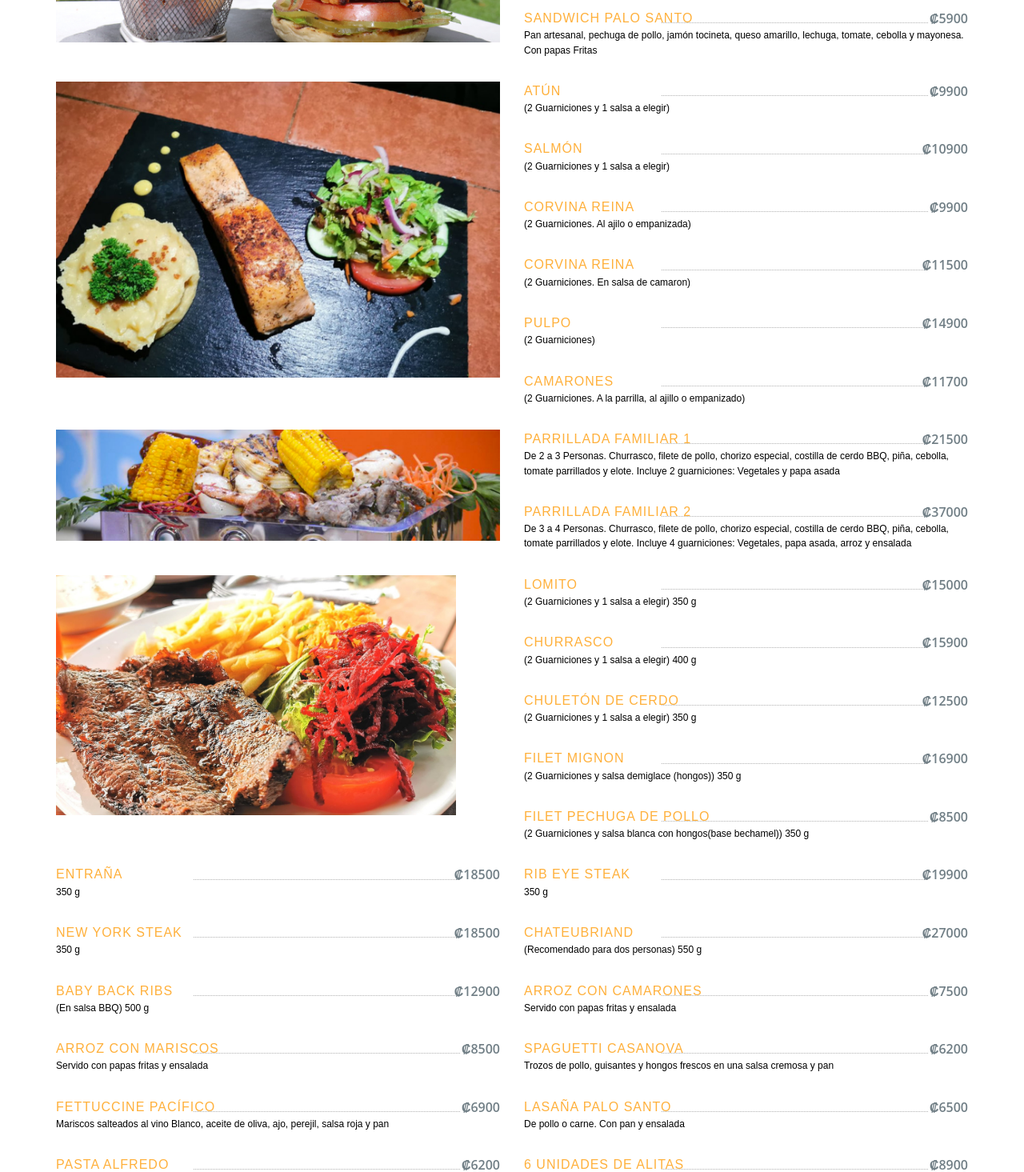
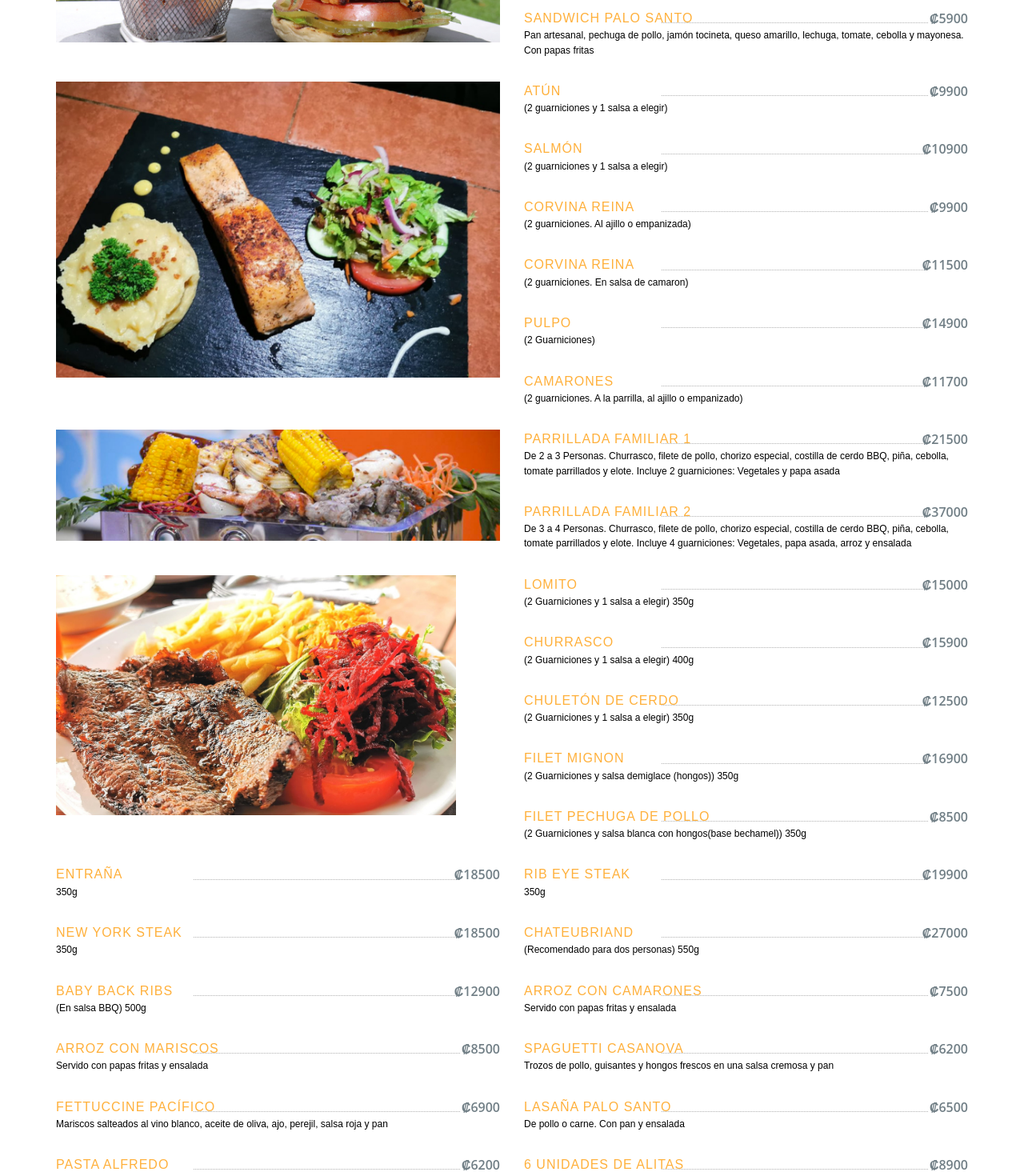
Before and after one commit to Watermenus/Palo-Santo-506, a plain HTML site: page index.html in a window 1280 px wide. Shown: the part 3400-4865 px from the top of the page at 80% size. Drawn offline with Linux system fonts and the light colour scheme; a web font is replaced by a local one.

Commit message:
ortografia

```diff
--- a/index.html
+++ b/index.html
@@ -183,7 +183,7 @@
                         <span style="left: 166px; right: 44px;" class="menu-line"></span>
             <span class="menu-price">₡4500</span>
             </span>
-            <span class="menu-subtitle">Con hierbas del huerto salsa chipotle y salsa culantro</span>
+            <span class="menu-subtitle">Con hierbas del huerto, salsa chipotle y salsa culantro</span>
           </div>
           <!--/ Entraditas -->
 
@@ -327,7 +327,7 @@
                         <span style="left: 166px; right: 44px;" class="menu-line"></span>
             <span class="menu-price">₡5900</span>
             </span>
-            <span class="menu-subtitle">Pan artesanal, pechuga de pollo, jamón tocineta, queso amarillo, lechuga, tomate, cebolla y mayonesa. Con papas Fritas</span>
+            <span class="menu-subtitle">Pan artesanal, pechuga de pollo, jamón tocineta, queso amarillo, lechuga, tomate, cebolla y mayonesa. Con papas fritas</span>
           </div>
 
           <!--/ Hamburguesas y Mas -->
@@ -341,7 +341,7 @@
                         <span style="left: 166px; right: 44px;" class="menu-line"></span>
             <span class="menu-price">₡9900</span>
             </span>
-            <span class="menu-subtitle">(2 Guarniciones y 1 salsa a elegir)</span>
+            <span class="menu-subtitle">(2 guarniciones y 1 salsa a elegir)</span>
           </div>
           <div class="mix category-11 menu-restaurant" data-myorder="2">
             <span class="clearfix">
@@ -349,7 +349,7 @@
                         <span style="left: 166px; right: 44px;" class="menu-line"></span>
             <span class="menu-price">₡10900</span>
             </span>
-            <span class="menu-subtitle">(2 Guarniciones y 1 salsa a elegir)</span>
+            <span class="menu-subtitle">(2 guarniciones y 1 salsa a elegir)</span>
           </div>
            <div class="mix category-11 menu-restaurant" data-myorder="2">
             <span class="clearfix">
@@ -357,7 +357,7 @@
                         <span style="left: 166px; right: 44px;" class="menu-line"></span>
             <span class="menu-price">₡9900</span>
             </span>
-            <span class="menu-subtitle">(2 Guarniciones. Al ajilo o empanizada)</span>
+            <span class="menu-subtitle">(2 guarniciones. Al ajillo o empanizada)</span>
           </div>
            <div class="mix category-11 menu-restaurant" data-myorder="2">
             <span class="clearfix">
@@ -365,7 +365,7 @@
                         <span style="left: 166px; right: 44px;" class="menu-line"></span>
             <span class="menu-price">₡11500</span>
             </span>
-            <span class="menu-subtitle">(2 Guarniciones. En salsa de camaron)</span>
+            <span class="menu-subtitle">(2 guarniciones. En salsa de camaron)</span>
           </div>
            <div class="mix category-11 menu-restaurant" data-myorder="2">
             <span class="clearfix">
@@ -381,7 +381,7 @@
                         <span style="left: 166px; right: 44px;" class="menu-line"></span>
             <span class="menu-price">₡11700</span>
             </span>
-            <span class="menu-subtitle">(2 Guarniciones. A la parrilla, al ajillo o empanizado)</span>
+            <span class="menu-subtitle">(2 guarniciones. A la parrilla, al ajillo o empanizado)</span>
           </div>
           <!--/ Del mar -->
 
@@ -423,7 +423,7 @@
                         <span style="left: 166px; right: 44px;" class="menu-line"></span>
             <span class="menu-price">₡15000</span>
             </span>
-            <span class="menu-subtitle">(2 Guarniciones y 1 salsa a elegir) 350 g</span>
+            <span class="menu-subtitle">(2 Guarniciones y 1 salsa a elegir) 350g</span>
           </div>
            <div class="mix category-9 menu-restaurant" data-myorder="2">
             <span class="clearfix">
@@ -431,7 +431,7 @@
                         <span style="left: 166px; right: 44px;" class="menu-line"></span>
             <span class="menu-price">₡15900</span>
             </span>
-            <span class="menu-subtitle">(2 Guarniciones y 1 salsa a elegir) 400 g</span>
+            <span class="menu-subtitle">(2 Guarniciones y 1 salsa a elegir) 400g</span>
           </div>
           <div class="mix category-9 menu-restaurant" data-myorder="2">
             <span class="clearfix">
@@ -439,7 +439,7 @@
                         <span style="left: 166px; right: 44px;" class="menu-line"></span>
             <span class="menu-price">₡12500</span>
             </span>
-            <span class="menu-subtitle">(2 Guarniciones y 1 salsa a elegir) 350 g</span>
+            <span class="menu-subtitle">(2 Guarniciones y 1 salsa a elegir) 350g</span>
           </div>
            <div class="mix category-9 menu-restaurant" data-myorder="2">
             <span class="clearfix">
@@ -447,7 +447,7 @@
                         <span style="left: 166px; right: 44px;" class="menu-line"></span>
             <span class="menu-price">₡16900</span>
             </span>
-            <span class="menu-subtitle">(2 Guarniciones y salsa demiglace (hongos)) 350 g</span>
+            <span class="menu-subtitle">(2 Guarniciones y salsa demiglace (hongos)) 350g</span>
           </div>
            <div class="mix category-9 menu-restaurant" data-myorder="2">
             <span class="clearfix">
@@ -455,7 +455,7 @@
                         <span style="left: 166px; right: 44px;" class="menu-line"></span>
             <span class="menu-price">₡8500</span>
             </span>
-            <span class="menu-subtitle">(2 Guarniciones y salsa blanca con hongos(base bechamel)) 350 g</span>
+            <span class="menu-subtitle">(2 Guarniciones y salsa blanca con hongos(base bechamel)) 350g</span>
           </div>
 
 
@@ -469,7 +469,7 @@
                         <span style="left: 166px; right: 44px;" class="menu-line"></span>
             <span class="menu-price">₡18500</span>
             </span>
-            <span class="menu-subtitle">350 g</span>
+            <span class="menu-subtitle">350g</span>
           </div>
           <div class="mix category-8 menu-restaurant" data-myorder="2">
             <span class="clearfix">
@@ -477,7 +477,7 @@
                         <span style="left: 166px; right: 44px;" class="menu-line"></span>
             <span class="menu-price">₡19900</span>
             </span>
-            <span class="menu-subtitle">350 g</span>
+            <span class="menu-subtitle">350g</span>
           </div>
             <div class="mix category-8 menu-restaurant" data-myorder="2">
             <span class="clearfix">
@@ -485,7 +485,7 @@
                         <span style="left: 166px; right: 44px;" class="menu-line"></span>
             <span class="menu-price">₡18500</span>
             </span>
-            <span class="menu-subtitle">350 g</span>
+            <span class="menu-subtitle">350g</span>
           </div>
            <div class="mix category-8 menu-restaurant" data-myorder="2">
             <span class="clearfix">
@@ -493,7 +493,7 @@
                         <span style="left: 166px; right: 44px;" class="menu-line"></span>
             <span class="menu-price">₡27000</span>
             </span>
-            <span class="menu-subtitle">(Recomendado para dos personas) 550 g</span>
+            <span class="menu-subtitle">(Recomendado para dos personas) 550g</span>
           </div>
           <div class="mix category-8 menu-restaurant" data-myorder="2">
             <span class="clearfix">
@@ -501,7 +501,7 @@
                         <span style="left: 166px; right: 44px;" class="menu-line"></span>
             <span class="menu-price">₡12900</span>
             </span>
-            <span class="menu-subtitle">(En salsa BBQ) 500 g</span>
+            <span class="menu-subtitle">(En salsa BBQ) 500g</span>
           </div>
 
           <!--/ Corte angus -->
@@ -537,7 +537,7 @@
                         <span style="left: 166px; right: 44px;" class="menu-line"></span>
             <span class="menu-price">₡6900</span>
             </span>
-            <span class="menu-subtitle">Mariscos salteados al vino Blanco, aceite de oliva, ajo, perejil, salsa roja y pan</span>
+            <span class="menu-subtitle">Mariscos salteados al vino blanco, aceite de oliva, ajo, perejil, salsa roja y pan</span>
           </div>
           <div class="mix category-12 menu-restaurant" data-myorder="2">
             <span class="clearfix">
```
